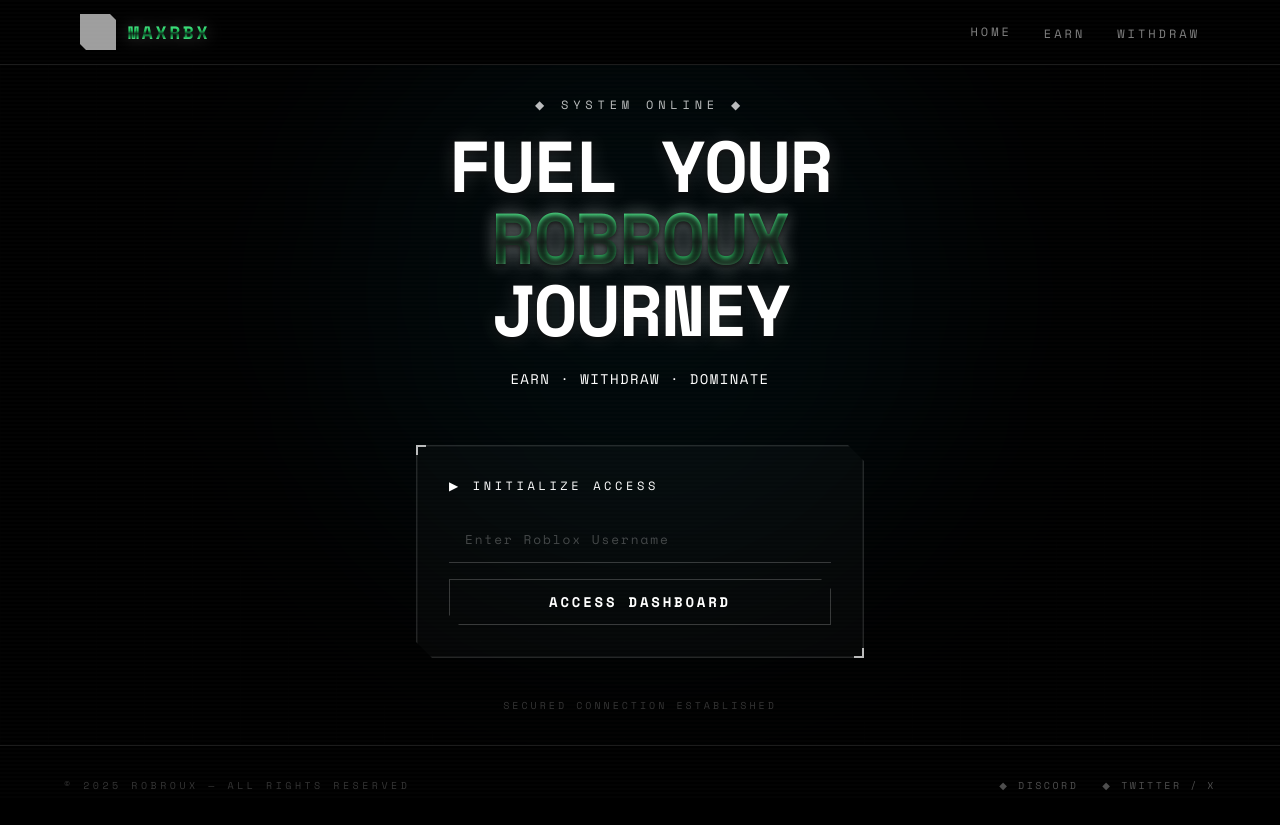
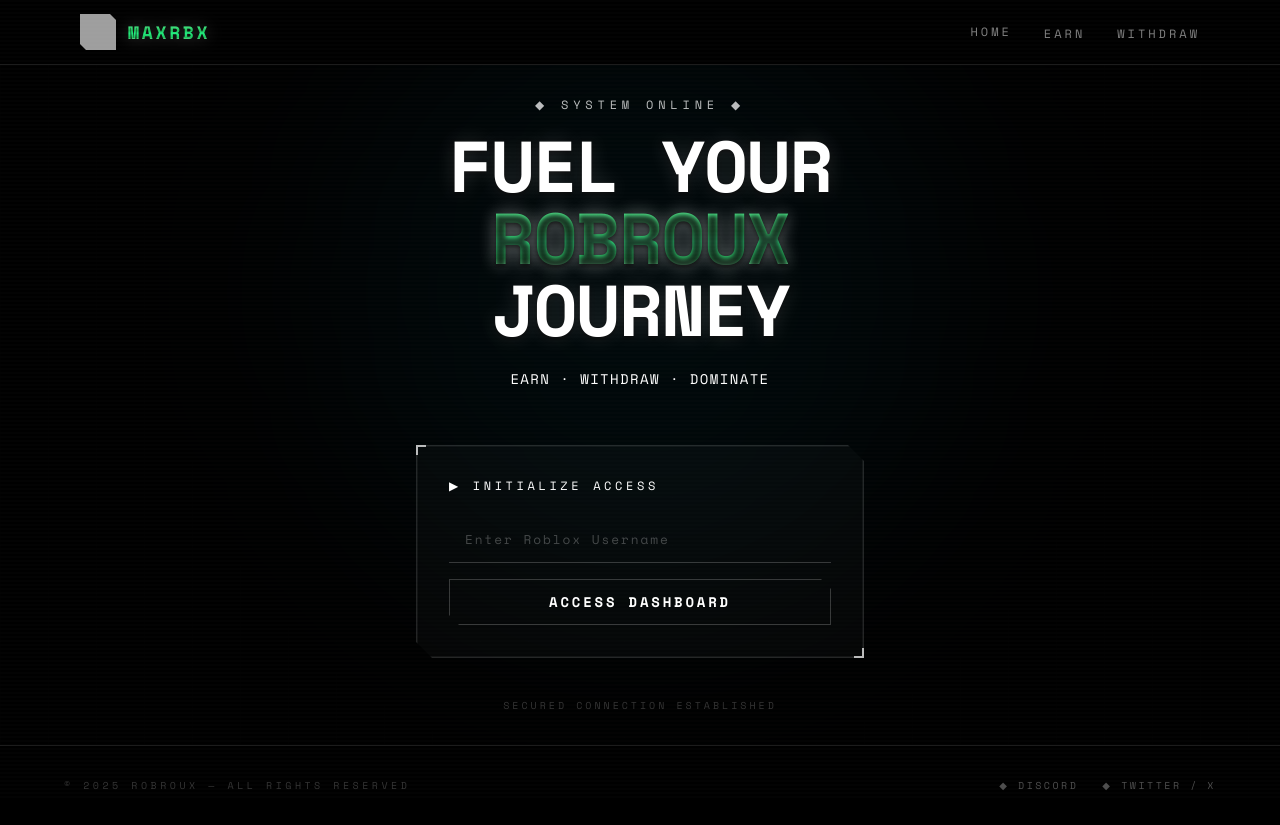
Before and after one commit to maxrbxmail-design/maxrbx-1, a Next.js app: page / in a window 1280 px wide. Built offline with nearby package versions, Linux system fonts and the light colour scheme; grey boxes are pictures that could not be loaded.

Commit message:
Update globals.css

```diff
--- a/app/globals.css
+++ b/app/globals.css
@@ -65,7 +65,7 @@
         #caffda 0%,     /* chrome shine - light mint */
         #5cff9d 20%,    /* neon money green */
         #1fbf5b 45%,    /* mid cyber green */
-        #0d3f24 55%,    /* deep dark green */
+        #20ee7f 55%,    /* deep dark green */
         #1fbf5b 70%,    /* mid green reflection */
         #caffda 85%,    /* shine highlight */
         #1fbf5b 100%    /* finish with mid green */
```
